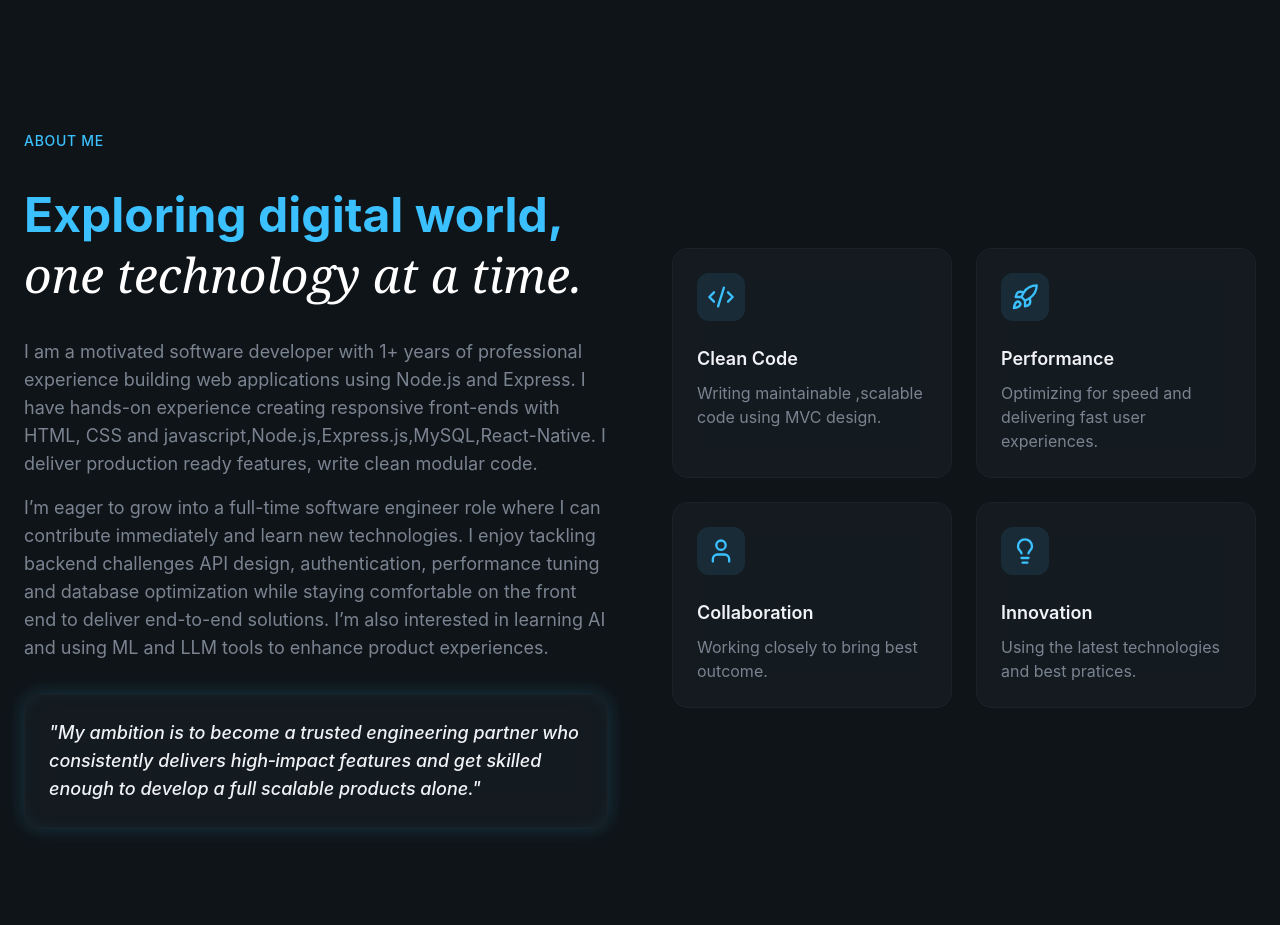
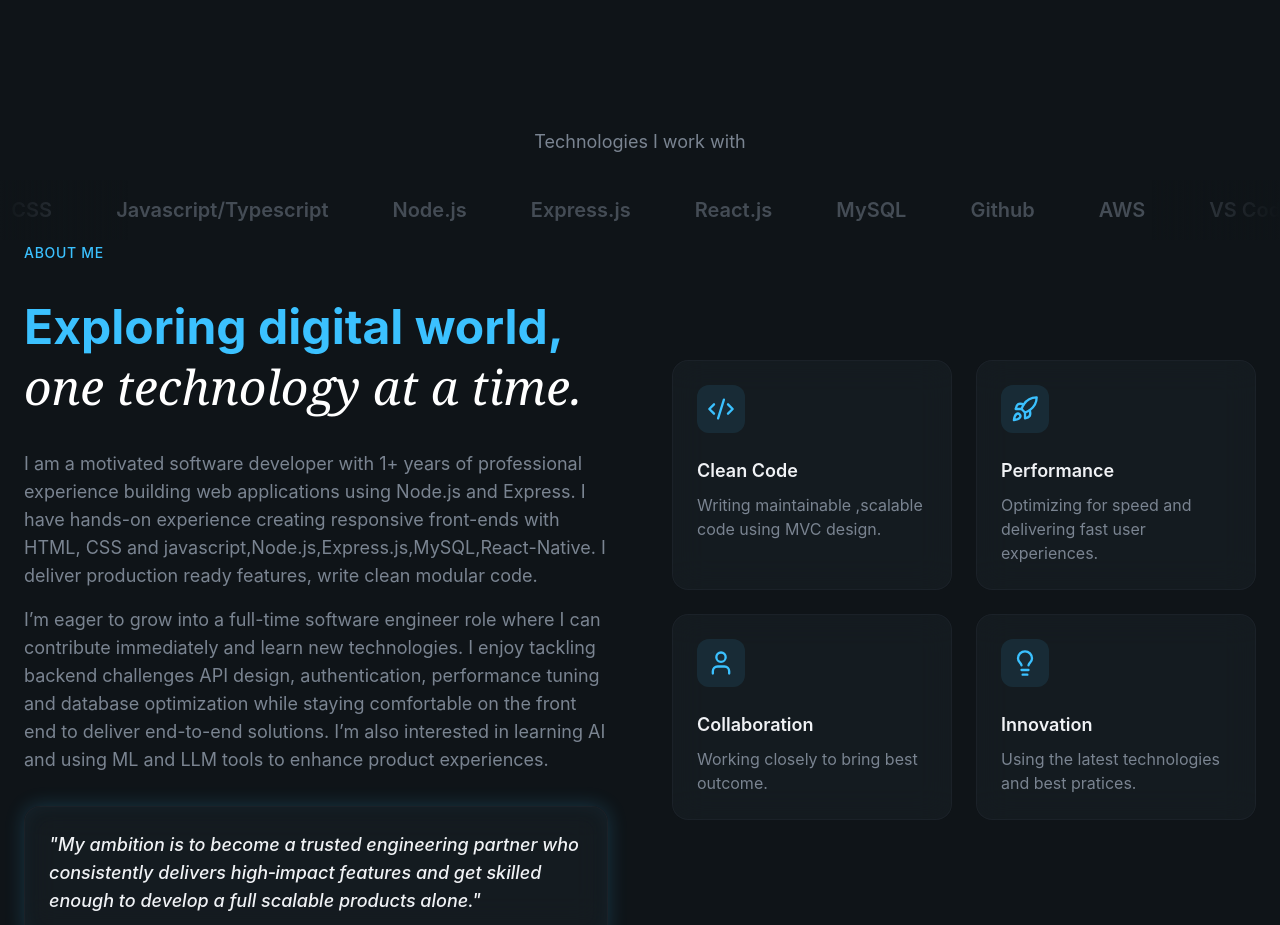
Before and after one commit to Atif-1/Portfolio, a React app: page / in a window 1280 px wide. Shown: the part 800-1725 px from the top of the page. Built offline with nearby package versions, Linux system fonts and the light colour scheme; the HTML template or start-up script is replaced by a standard one.

Commit message:
Update About.jsx

```diff
--- a/src/section/About.jsx
+++ b/src/section/About.jsx
@@ -20,9 +20,37 @@ const highlight=[
         title:"Innovation",
         description:"Using the latest technologies and best pratices."
     }
-]
+];
+
+const skills=[
+    "HTML",
+    "CSS",
+    "Javascript/Typescript",
+    "Node.js",
+    "Express.js",
+    "React.js",
+    "MySQL",
+    "Github",
+    "AWS",
+    "VS Code",
+    "Postman"
+];
 export const About=()=>{
     return <section id="about" className="py-32 relative overflow-hidden">
+         <div className='animate-fade-in animation-delay-600'>
+                <p className='text-lg text-muted-foreground text-center mb-6'>Technologies I work with</p>
+                <div className='relative overflow-hidden'>
+                    <div className='absolute left-0 top-0 bottom-0 w-32 bg-gradient-to-r from-background to-transparent z-10'/>
+                    <div className='absolute right-0 top-0 bottom-0 w-32 bg-gradient-to-l from-background to-transparent z-10'/>
+                    <div className='flex animate-marquee'>
+                        {[...skills,...skills,...skills].map((skill,i)=>(
+                            <div key={i} className='flex-shrink-0 px-8 py-4 '>
+                                <span className='text-xl font-semibold text-muted-foreground/50 hover:text-muted-foreground transition-colors'>{skill}</span>
+                            </div>
+                        ))}
+                    </div>
+                </div>
+            </div>
         <div className="container relative mx-auto px-6 z-10">
             <div className="grid lg:grid-cols-2 gap-16 items-center">
                 <div className="space-y-8">
```
